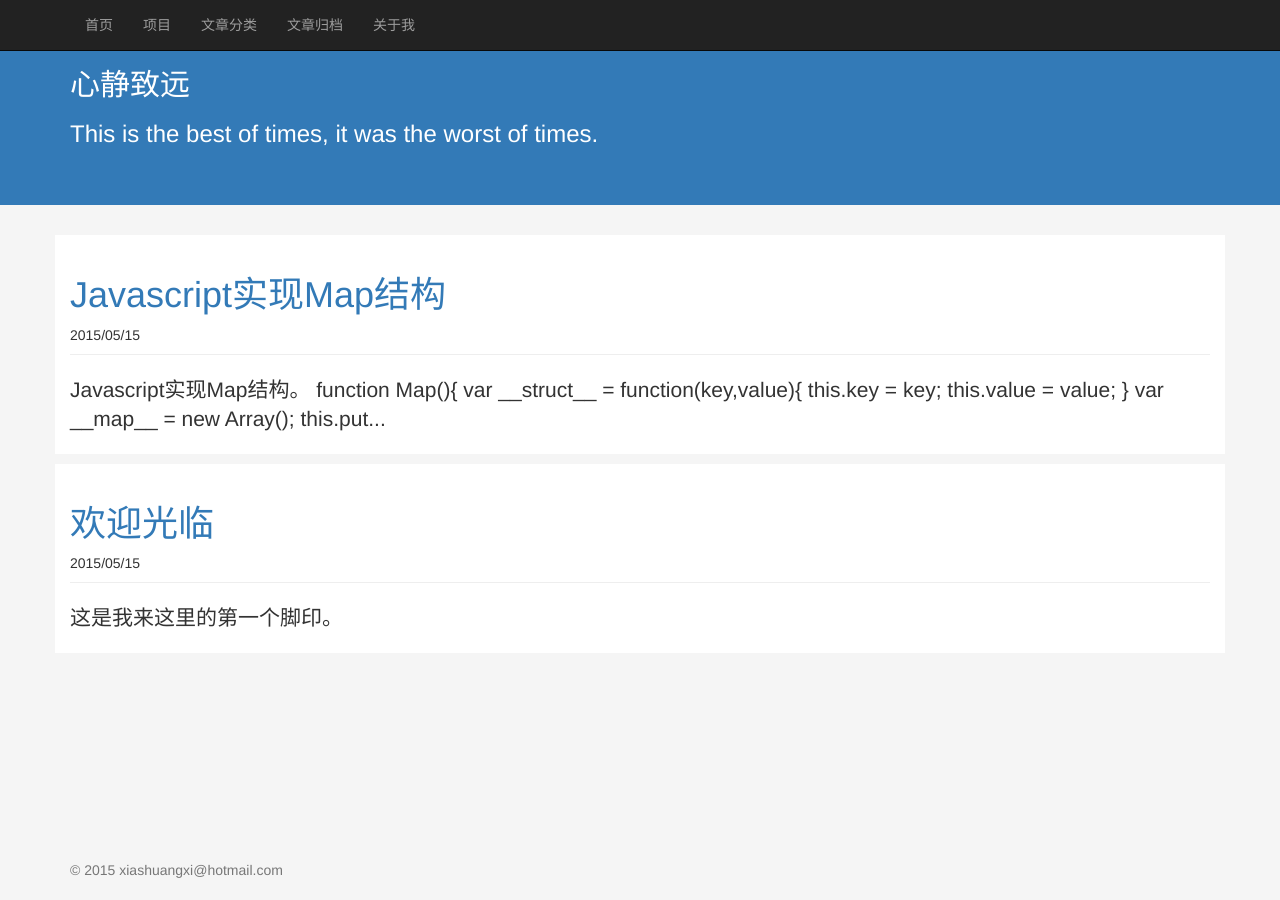
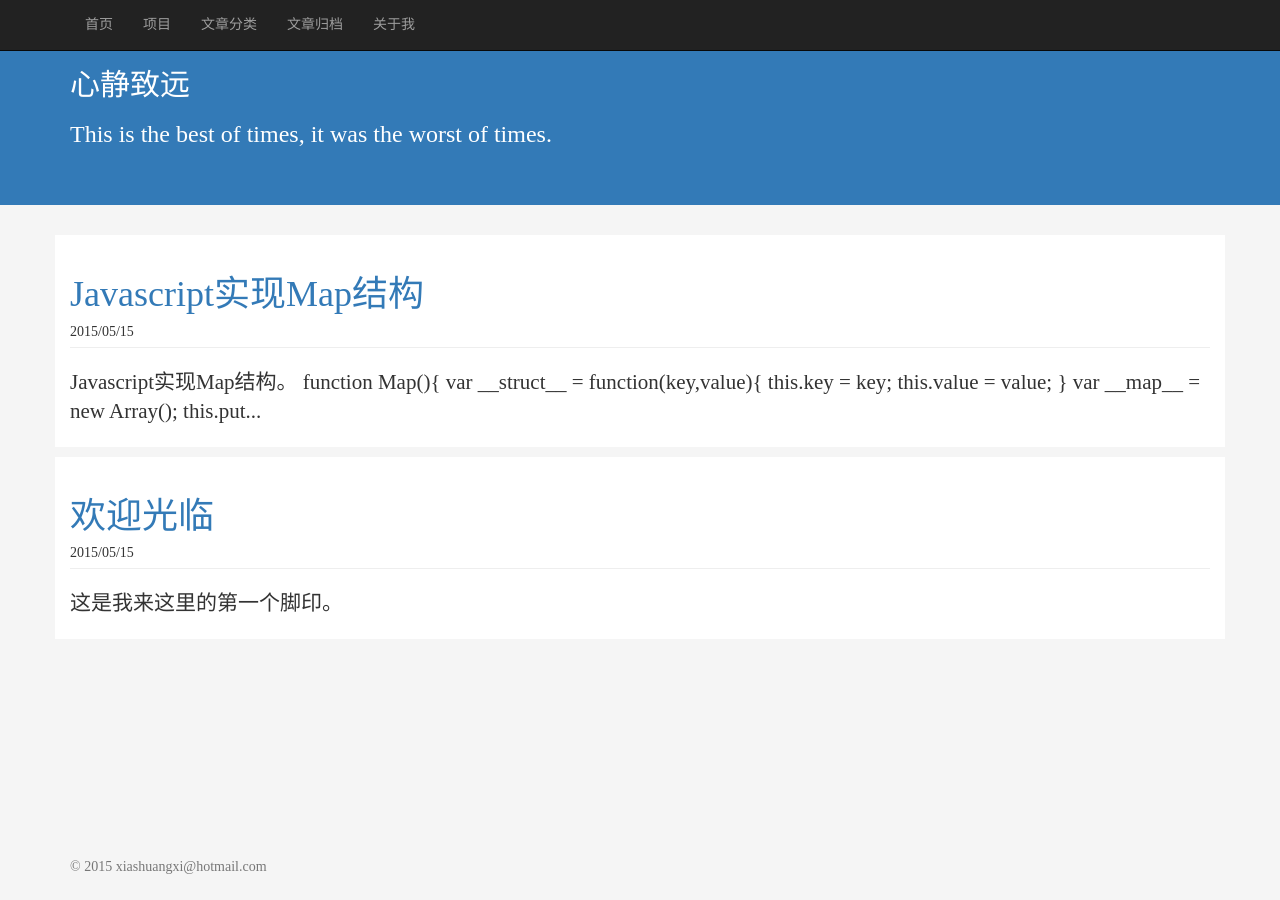
Before and after one commit to jinchangle/xiashuangxi.github.io, a Jekyll site: the page built from index.html, in a window 1280 px wide. Built offline with Jekyll 4.4.1, drawn with Linux system fonts in a browser that asks for light colours; nearby versions of some CDN libraries; the list of posts is cut into pages by our own code; comment, search, counter and statistics services are not loaded.

Commit message:
Changes to be committed: 	modified:   stylesheets/sticky-footer.css

```diff
--- a/stylesheets/sticky-footer.css
+++ b/stylesheets/sticky-footer.css
@@ -8,6 +8,8 @@ body {
   /* Margin bottom by footer height */
   margin-bottom: 60px;
   background-color: #F5F5F5;
+  font-family:cursive;
+  line-height:13px;
 }
 .footer {
   position: absolute;
```
